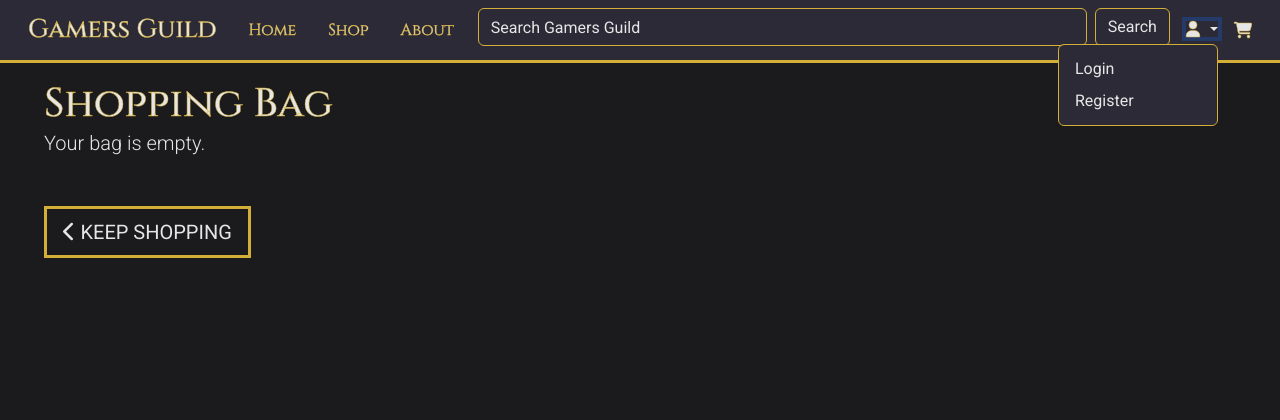
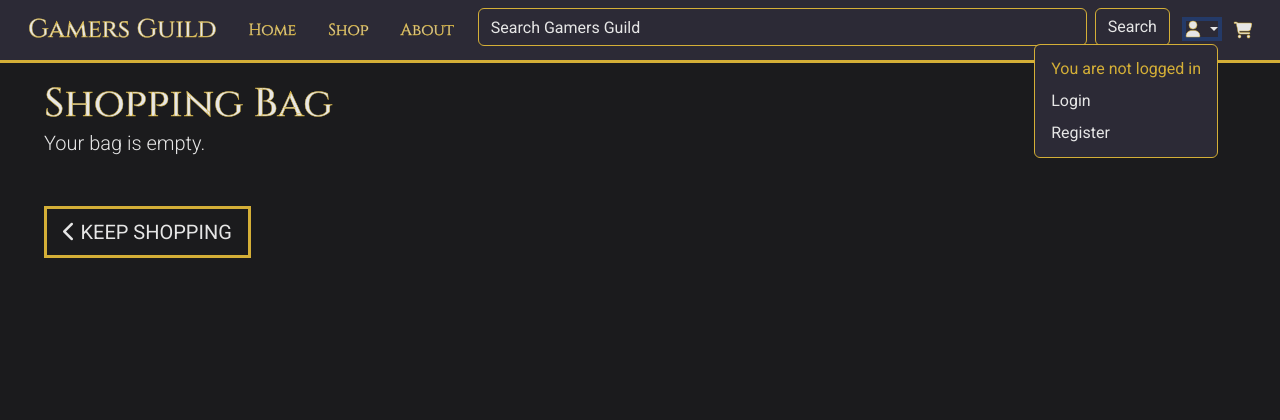
Before and after one commit to Lyd-W/gamers-guild, a Django app: page /bag/ in a window 1280 px wide, after a click that opens the changed part. Shown: the top 420 px of the page. Run offline with Django 4.2, Linux system fonts and the light colour scheme; some libraries are stand-ins or nearby versions.

Commit message:
Add logged out status message

```diff
--- a/templates/base.html
+++ b/templates/base.html
@@ -55,6 +55,8 @@
               <ul class="navbar-nav">
                 {% if user.is_authenticated %}
                 <li class="dropdown-item log-in-status text-center">You are logged in as {{ request.user.username }}</li>
+                {% else %}
+                <li class="dropdown-item log-in-status text-center">You are not logged in</li>
                 {% endif %}
                 <li class="nav-item">
                   <a class="nav-link" href="{% url 'home' %}">Home</a>
@@ -119,6 +121,7 @@
                         <a class="dropdown-item" href="{% url 'account_logout' %}">Logout</a>
                       </li>
                     {% else %}
+                      <li class="dropdown-item log-in-status text-center">You are not logged in</li>
                       <li>
                         <a class="dropdown-item" href="{% url 'account_login' %}">Login</a>
                       </li>
```
Also changed, not shown: db.sqlite3.
